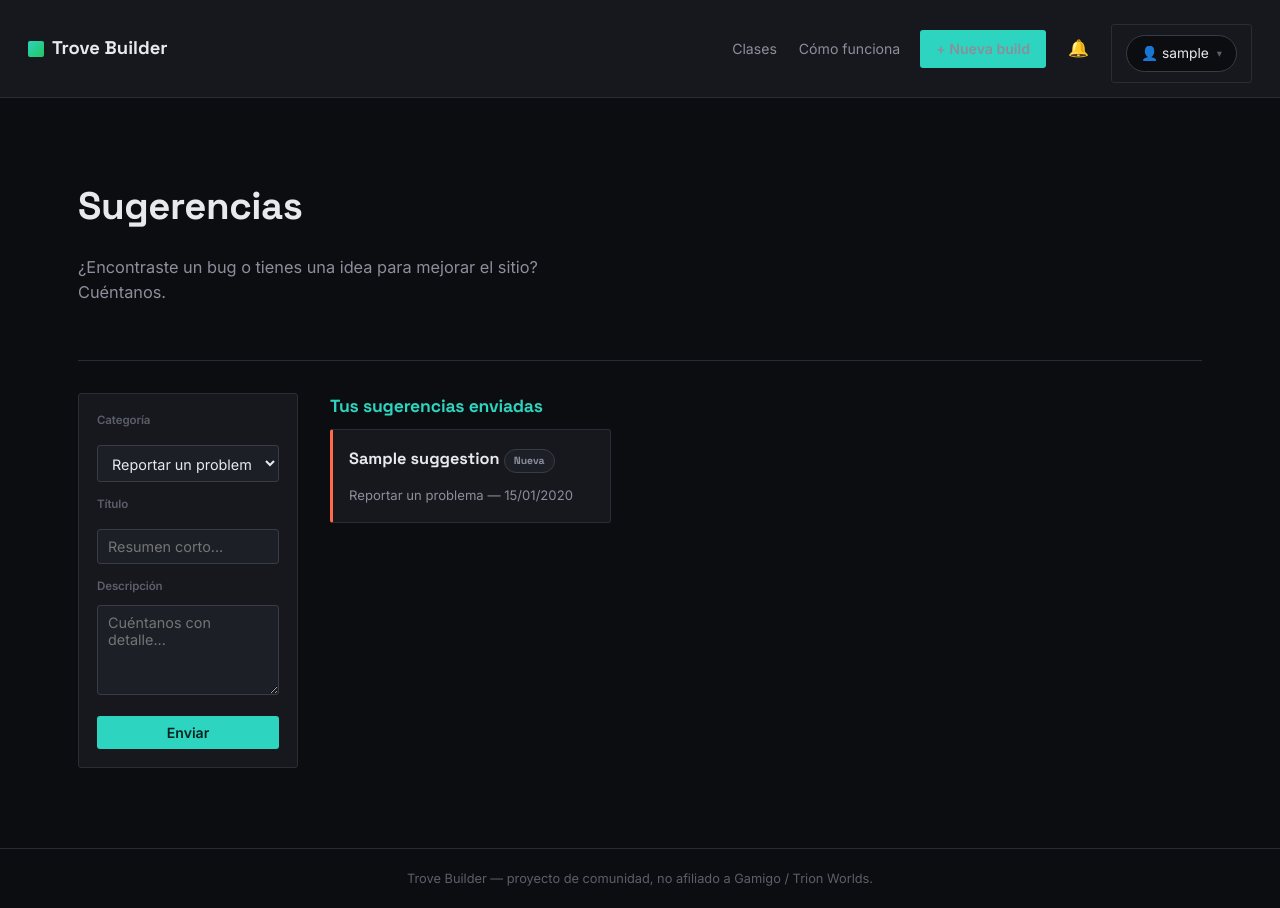
After one commit to Thanlysito/Trove-Builder, a Django app: page /sugerencias/ in a window 1280 px wide. The commit adds this page. Run offline with Django 5.2, Linux system fonts and the light colour scheme; a user stored in the database is signed in; tables that the repository leaves empty hold one stand-in row (values such as "Sample post"); data that the repository does not hold is empty.

Commit message:
Sugerencias, fix de Lasermancy y Mastery = Subclase

```diff
--- a/builder/models.py
+++ b/builder/models.py
@@ -419,3 +419,29 @@ class Notification(models.Model):
     def __str__(self):
         actor_name = self.actor.username if self.actor else "Alguien"
         return f"{actor_name} {self.get_verb_display()} '{self.build.name}' (para {self.recipient.username})"
+
+
+class Suggestion(models.Model):
+    """Sugerencia o reporte de bug que un usuario manda sobre el sitio."""
+    CATEGORY_CHOICES = [
+        ("bug", "Reportar un problema"),
+        ("idea", "Sugerir una idea"),
+        ("other", "Otro"),
+    ]
+    STATUS_CHOICES = [
+        ("new", "Nueva"),
+        ("reviewed", "Revisada"),
+        ("done", "Hecha"),
+    ]
+    user = models.ForeignKey(User, on_delete=models.CASCADE, related_name="suggestions")
+    category = models.CharField(max_length=10, choices=CATEGORY_CHOICES, default="idea")
+    title = models.CharField(max_length=120)
+    description = models.TextField(max_length=2000)
+    status = models.CharField(max_length=10, choices=STATUS_CHOICES, default="new")
+    created_at = models.DateTimeField(auto_now_add=True)
+
+    class Meta:
+        ordering = ["-created_at"]
+
+    def __str__(self):
+        return f"[{self.get_category_display()}] {self.title} ({self.user.username})"
--- a/builder/templates/builder/base.html
+++ b/builder/templates/builder/base.html
@@ -37,6 +37,7 @@
                         <a href="{% url 'builder:user_profile' user.username %}">Mi perfil</a>
                         <a href="{% url 'builder:my_builds' %}">Mis builds</a>
                         <a href="{% url 'builder:my_favorites' %}">Favoritas</a>
+                        <a href="{% url 'builder:suggestions' %}">Sugerencias</a>
                         <hr>
                         <form method="post" action="{% url 'logout' %}">{% csrf_token %}<button type="submit">Salir</button></form>
                     </div>
--- a/builder/templates/builder/class_list.html
+++ b/builder/templates/builder/class_list.html
@@ -18,7 +18,7 @@
         </span>
         {% if c.subclass %}
         <div class="build-card-footer">
-            <span class="score">Mastery: {{ c.subclass.name }}</span>
+            <span class="score">Subclase: {{ c.subclass.name }}</span>
         </div>
         {% endif %}
     </a>
--- a/builder/templates/builder/how_it_works.html
+++ b/builder/templates/builder/how_it_works.html
@@ -217,7 +217,7 @@
     </div>
     <div class="item-card">
         <strong>Lasermancy</strong>
-        <p class="item-desc">Un stat de daño distinto a Physical/Magic Damage, usado por algunas clases específicas (como Lunar Lancer). Los anillos tipo Delving lo aumentan.</p>
+        <p class="item-desc">No es daño de combate — es el stat que aumenta tu velocidad de minado (qué tan rápido rompes bloques/menas). Los anillos tipo Delving lo dan como stat principal.</p>
     </div>
 </section>
 
--- /dev/null
+++ b/builder/templates/builder/suggestions.html
@@ -0,0 +1,51 @@
+{% extends "builder/base.html" %}
+{% block title %}Sugerencias | Trove Builder{% endblock %}
+{% block content %}
+
+<section class="hero">
+    <h1>Sugerencias</h1>
+    <p>¿Encontraste un bug o tienes una idea para mejorar el sitio? Cuéntanos.</p>
+</section>
+
+<div class="explorer">
+    <aside class="filters">
+        <form method="post">
+            {% csrf_token %}
+            <h3>Categoría</h3>
+            <label>
+                <select name="category">
+                    {% for key, label in category_choices %}
+                    <option value="{{ key }}">{{ label }}</option>
+                    {% endfor %}
+                </select>
+            </label>
+
+            <h3>Título</h3>
+            <label>
+                <input type="text" name="title" maxlength="120" placeholder="Resumen corto..." required>
+            </label>
+
+            <h3>Descripción</h3>
+            <label>
+                <textarea name="description" maxlength="2000" placeholder="Cuéntanos con detalle..." required></textarea>
+            </label>
+
+            <button type="submit" class="btn" style="width:100%">Enviar</button>
+        </form>
+    </aside>
+
+    <section>
+        <h3 style="margin-top:0;">Tus sugerencias enviadas</h3>
+        <div class="build-grid">
+            {% for s in my_suggestions %}
+            <div class="build-card">
+                <span class="name">{{ s.title }} <span class="chip" style="font-size:0.65rem;">{{ s.get_status_display }}</span></span>
+                <span class="meta">{{ s.get_category_display }} — {{ s.created_at|date:"d/m/Y" }}</span>
+            </div>
+            {% empty %}
+            <div class="empty-state">Todavía no has enviado ninguna sugerencia.</div>
+            {% endfor %}
+        </div>
+    </section>
+</div>
+{% endblock %}
--- a/builder/urls.py
+++ b/builder/urls.py
@@ -14,6 +14,7 @@ urlpatterns = [
     path("clases/", views.class_list, name="class_list"),
     path("clases/<slug:class_slug>/", views.class_detail, name="class_detail"),
     path("notificaciones/", views.notifications_view, name="notifications"),
+    path("sugerencias/", views.suggestions_view, name="suggestions"),
     path("usuario/<str:username>/", views.user_profile, name="user_profile"),
     path("comment/<int:comment_id>/delete/", views.build_delete_comment, name="build_delete_comment"),
     path("<slug:slug>/vote/", views.build_vote, name="build_vote"),
--- a/builder/views.py
+++ b/builder/views.py
@@ -13,7 +13,7 @@ from django.urls import reverse
 from .forms import SignupForm
 from .models import (
     Build, GameClass, Gem, BuildGem, Subclass, EquipmentSlot, BuildEquipment, BuildVote,
-    BuildComment, RingHiddenEffect, BuildFavorite, Notification
+    BuildComment, RingHiddenEffect, BuildFavorite, Notification, Suggestion
 )
 
 # Pool de stats roleables compartido por TODAS las gemas menores (Fierce/Arcane),
@@ -334,6 +334,35 @@ def notifications_view(request):
         Notification.objects.filter(id__in=unread_ids).update(is_read=True)
 
     return render(request, "builder/notifications.html", {"notifications": notifications})
+
+
+@login_required
+def suggestions_view(request):
+    """Formulario para mandar sugerencias/reportes, y lista de las propias."""
+    if request.method == "POST":
+        title = request.POST.get("title", "").strip()
+        description = request.POST.get("description", "").strip()
+        category = request.POST.get("category", "idea")
+        if category not in dict(Suggestion.CATEGORY_CHOICES):
+            category = "idea"
+
+        if not title or not description:
+            messages.warning(request, "Completa el título y la descripción.")
+        elif _rate_limited(request, "suggestion", seconds=10):
+            messages.warning(request, "Espera unos segundos antes de enviar otra sugerencia.")
+        else:
+            Suggestion.objects.create(
+                user=request.user, category=category,
+                title=title[:120], description=description[:2000],
+            )
+            messages.success(request, "¡Gracias! Tu sugerencia fue enviada.")
+            return redirect("builder:suggestions")
+
+    my_suggestions = request.user.suggestions.all()[:20]
+    return render(request, "builder/suggestions.html", {
+        "my_suggestions": my_suggestions,
+        "category_choices": Suggestion.CATEGORY_CHOICES,
+    })
 
 
 def build_detail(request, slug):
```
Also changed, not shown: builder/admin.py (+12 -1 lines), builder/migrations/0017_suggestion.py (added).
